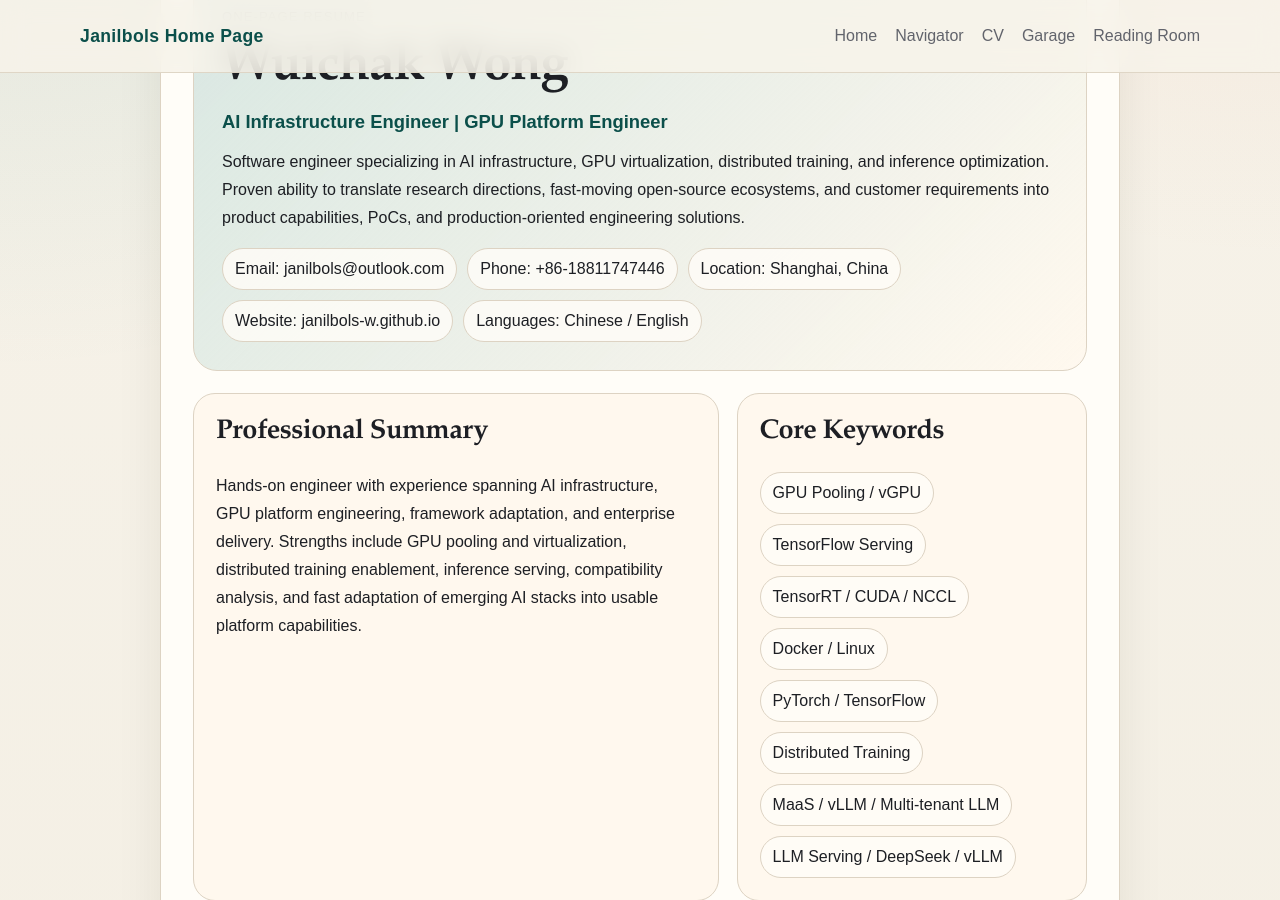
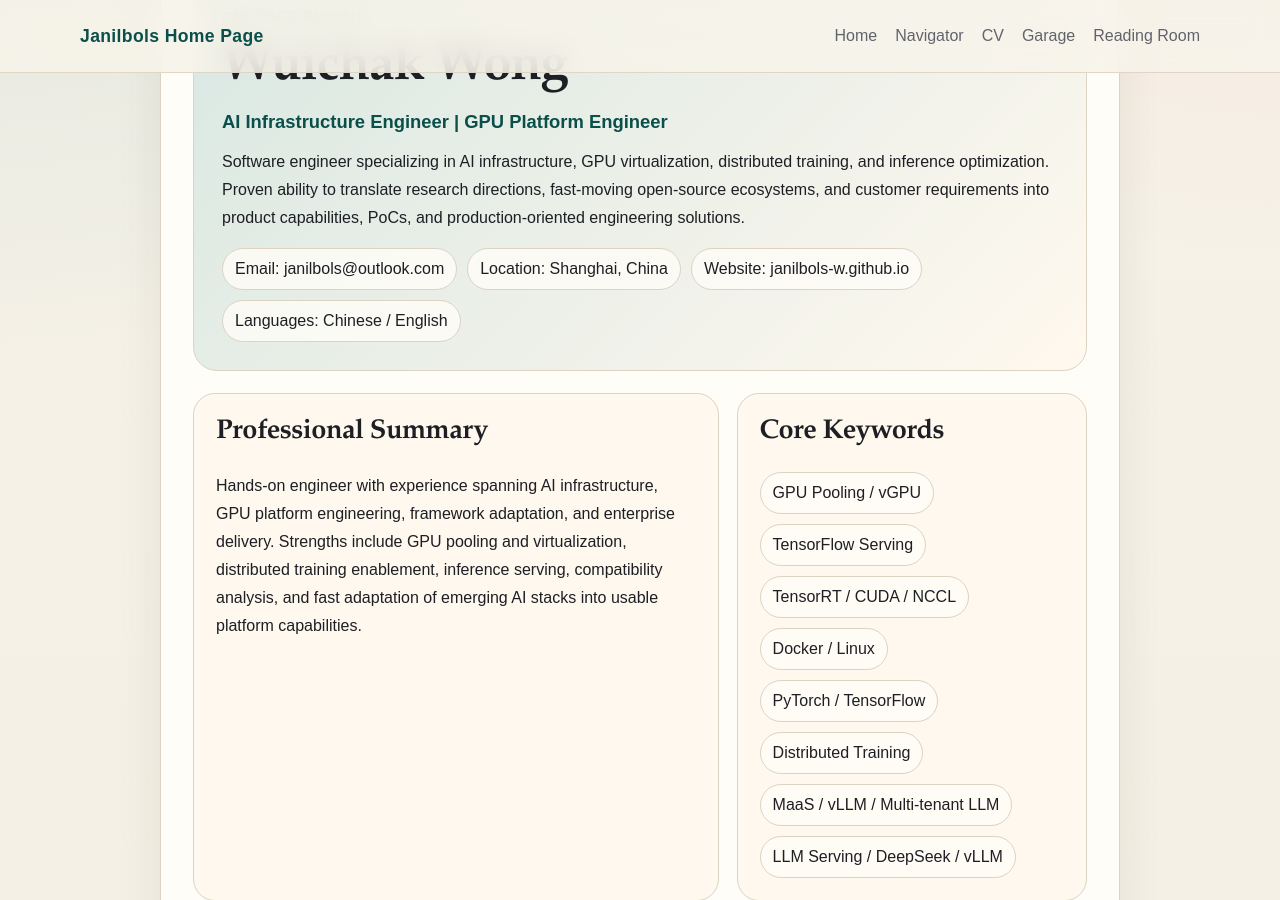
Before and after one commit to janilbols-w/janilbols-w.github.io, a Jekyll site: the page built from cv/index.md, in a window 1280 px wide and 900 px high, scrolled down 416 px. Built offline with Jekyll 4.4.1, drawn with Linux system fonts in a browser that asks for light colours.

Commit message:
update cv

```diff
--- a/cv/index.md
+++ b/cv/index.md
@@ -12,7 +12,6 @@ hide_sidebar: true
     <p class="cv-summary">Software engineer specializing in AI infrastructure, GPU virtualization, distributed training, and inference optimization. Proven ability to translate research directions, fast-moving open-source ecosystems, and customer requirements into product capabilities, PoCs, and production-oriented engineering solutions.</p>
     <div class="cv-meta">
       <span>Email: janilbols@outlook.com</span>
-      <span>Phone: +86-18811747446</span>
       <span>Location: Shanghai, China</span>
       <span>Website: janilbols-w.github.io</span>
       <span>Languages: Chinese / English</span>
```
